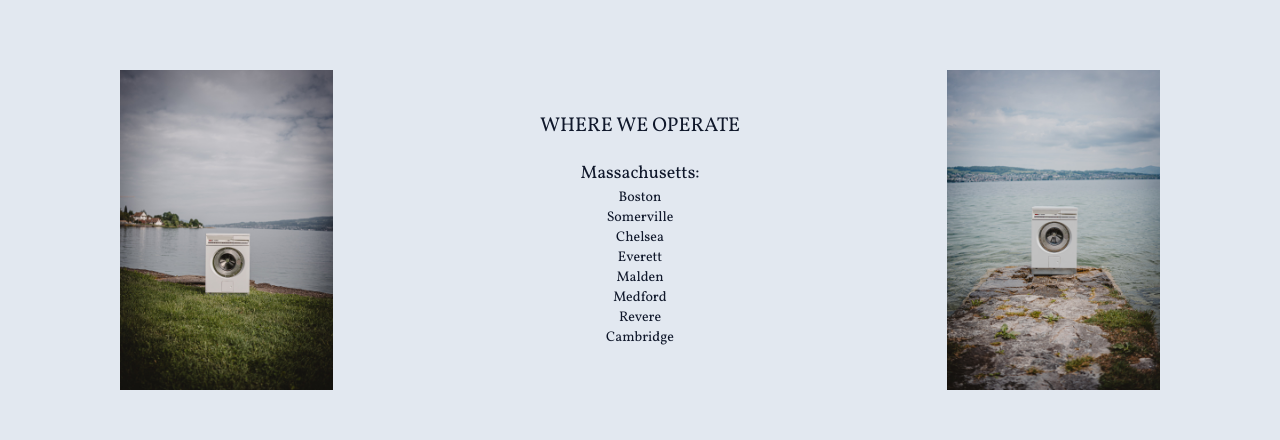
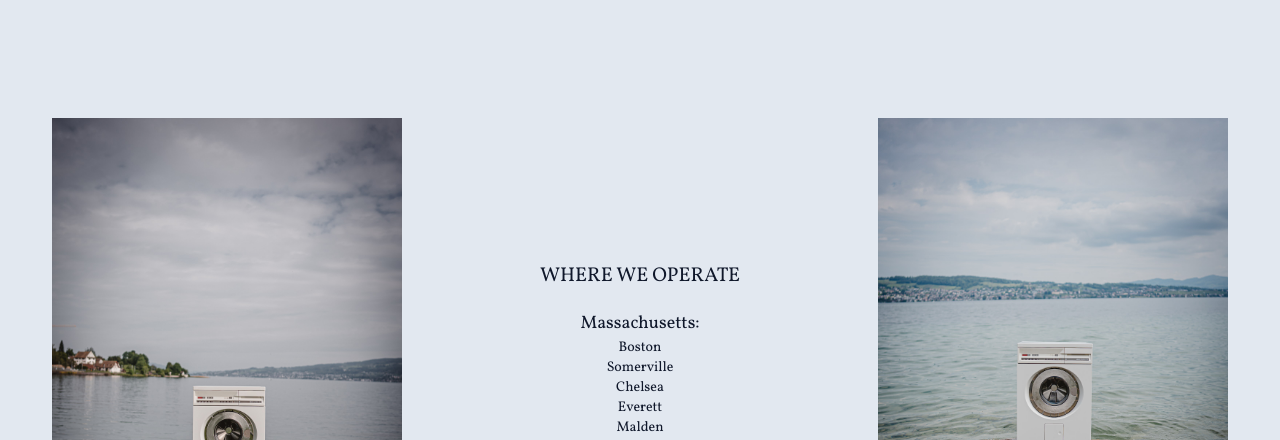
Before and after one commit to maxmay94/spincycle-home-page, a React (Vite) app: page /where_we_operate in a window 1280 px wide. Shown: the part 186-626 px from the top of the page. Built offline with nearby package versions, Linux system fonts and the light colour scheme; a web font is replaced by a local one.

Commit message:
test new sizes

```diff
--- a/src/Pages/whereWeOperate/WhereWeOperate.jsx
+++ b/src/Pages/whereWeOperate/WhereWeOperate.jsx
@@ -15,7 +15,7 @@ const WhereWeOperate = () => {
 
       <div className="grid sm:grid-cols-3 grid-cols-1 mx-5 text-center place-items-center mb-auto">
 
-        <img className="max-h-80 sm:h-80 h-2/3 my-10 hover:scale-110 transition duration-700" src="../images/machine-on-grass.jpg" alt="machine on grass" />
+        <img className="lg:h-[75%] sm:h-[90%] h-2/3 my-10 hover:scale-110 transition duration-700" src="../images/machine-on-grass.jpg" alt="machine on grass" />
 
         <div className="font-vollkorn">
           <p className="text-xl mb-5">
@@ -36,7 +36,7 @@ const WhereWeOperate = () => {
           </ul>
         </div>
 
-        <img className="max-h-80 sm:h-80 h-2/3 my-10 hover:scale-110 transition duration-700" src="../images/machine-by-ocean.jpg" alt="machine by ocean" />
+        <img className="lg:h-[75%] sm:h-[90%] h-2/3 my-10 hover:scale-110 transition duration-700" src="../images/machine-by-ocean.jpg" alt="machine by ocean" />
       </div>
 
       <Footer />
```
